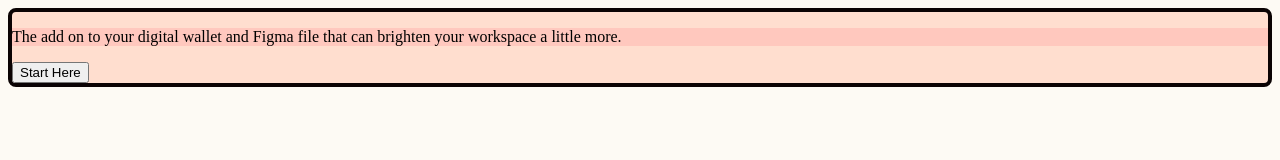
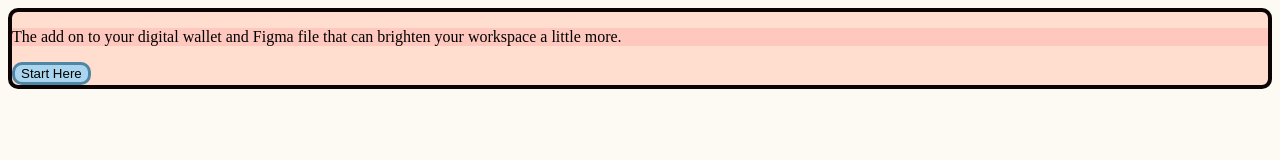
Before and after one commit to heykalii/cryptopuzzle, a plain HTML site: page index.html in a window 1280 px wide. Drawn offline with Linux system fonts and the light colour scheme.

Commit message:
button changes

```diff
--- a/style.css
+++ b/style.css
@@ -5,9 +5,15 @@ body {
 .content-main {
     background-color: #FFDECF;
     border: 4px solid #0B0304;
-    border-radius: 8px;
+    border-radius: 10px;
 }
 
 .intro-text {
     background-color: #FFC8BE;
 }
+
+button {
+    background-color: #A9D5EE;
+    border: 3px solid #5086A4;
+    border-radius: 10px;
+}
```
